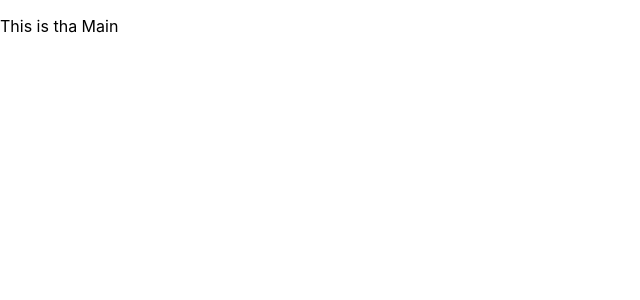
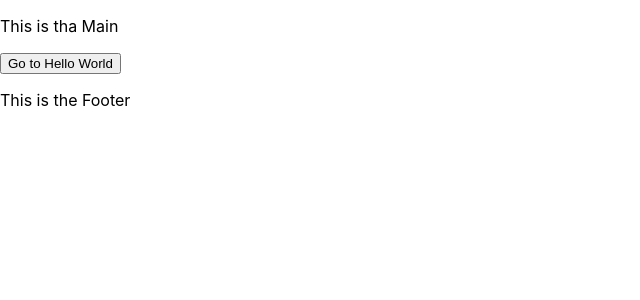
Before and after one commit to KRodVal/BicycleReactAsYouWant, a React (Create React App) app in the folder bicycles/: page / in a window 1280 px wide. Shown: the top 300 px of the page, without its empty margins (0-640 px from the left). Built offline with nearby package versions, Linux system fonts and the light colour scheme.

Commit message:
Button addition on main.js

```diff
--- a/bicycles/src/pages/main.js
+++ b/bicycles/src/pages/main.js
@@ -1,7 +1,19 @@
+import {useNavigate} from 'react-router-dom';
+import Footer from '../components/footer';
+
 function Main(){
+
+    const navigate = useNavigate();
+
+    const goToHelloWorld = () => {
+        navigate("/helloWorld");
+    }
+
     return(
         <>
             <p>This is tha Main</p>
+            <button onClick={goToHelloWorld}>Go to Hello World</button>
+            <Footer />
         </>
     );
 }
```
